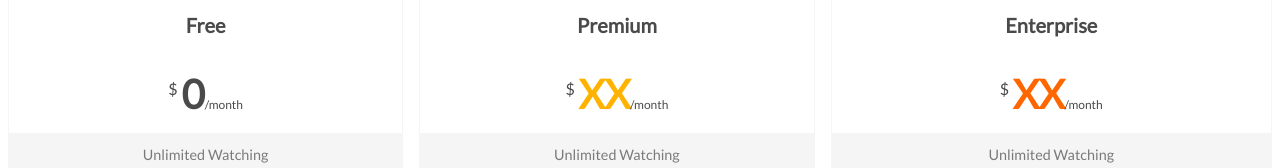
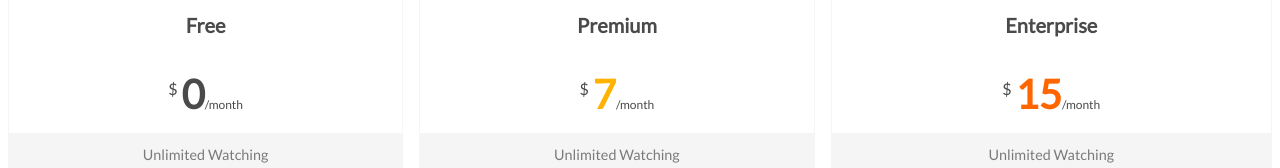
Before and after one commit to tttylerr/tylertv, a website: page main/index.html in a window 1280 px wide. Shown: the part 1171-1339 px from the top of the page. Drawn offline with Linux system fonts and the light colour scheme.

Commit message:
add prices
yes

```diff
--- a/main/index.html
+++ b/main/index.html
@@ -102,7 +102,7 @@
 
             <div class="pricing-plan is-warning">
               <div class="plan-header">Premium</div>
-              <div class="plan-price"><span class="plan-price-amount"><span class="plan-price-currency">$</span>XX</span>/month</div>
+              <div class="plan-price"><span class="plan-price-amount"><span class="plan-price-currency">$</span>7</span>/month</div>
               <div class="plan-items">
                 <div class="plan-item">Unlimited Watching</div>
                 <div class="plan-item">All Devices</div>
@@ -117,7 +117,7 @@
 
             <div class="pricing-plan is-primary">
               <div class="plan-header">Enterprise</div>
-              <div class="plan-price"><span class="plan-price-amount"><span class="plan-price-currency">$</span>XX</span>/month</div>
+              <div class="plan-price"><span class="plan-price-amount"><span class="plan-price-currency">$</span>15</span>/month</div>
               <div class="plan-items">
                 <div class="plan-item">Unlimited Watching</div>
                 <div class="plan-item">All Devices</div>
```
